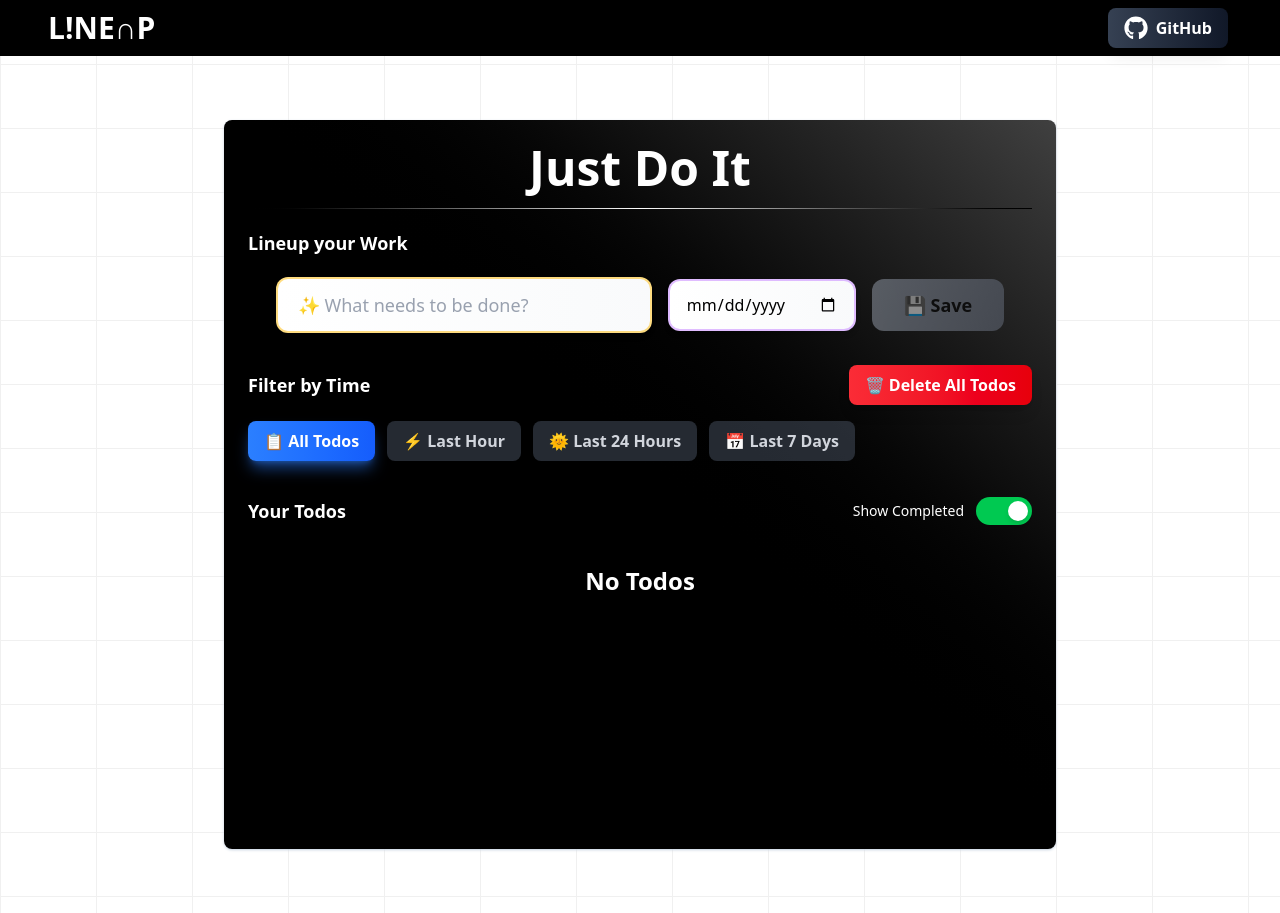
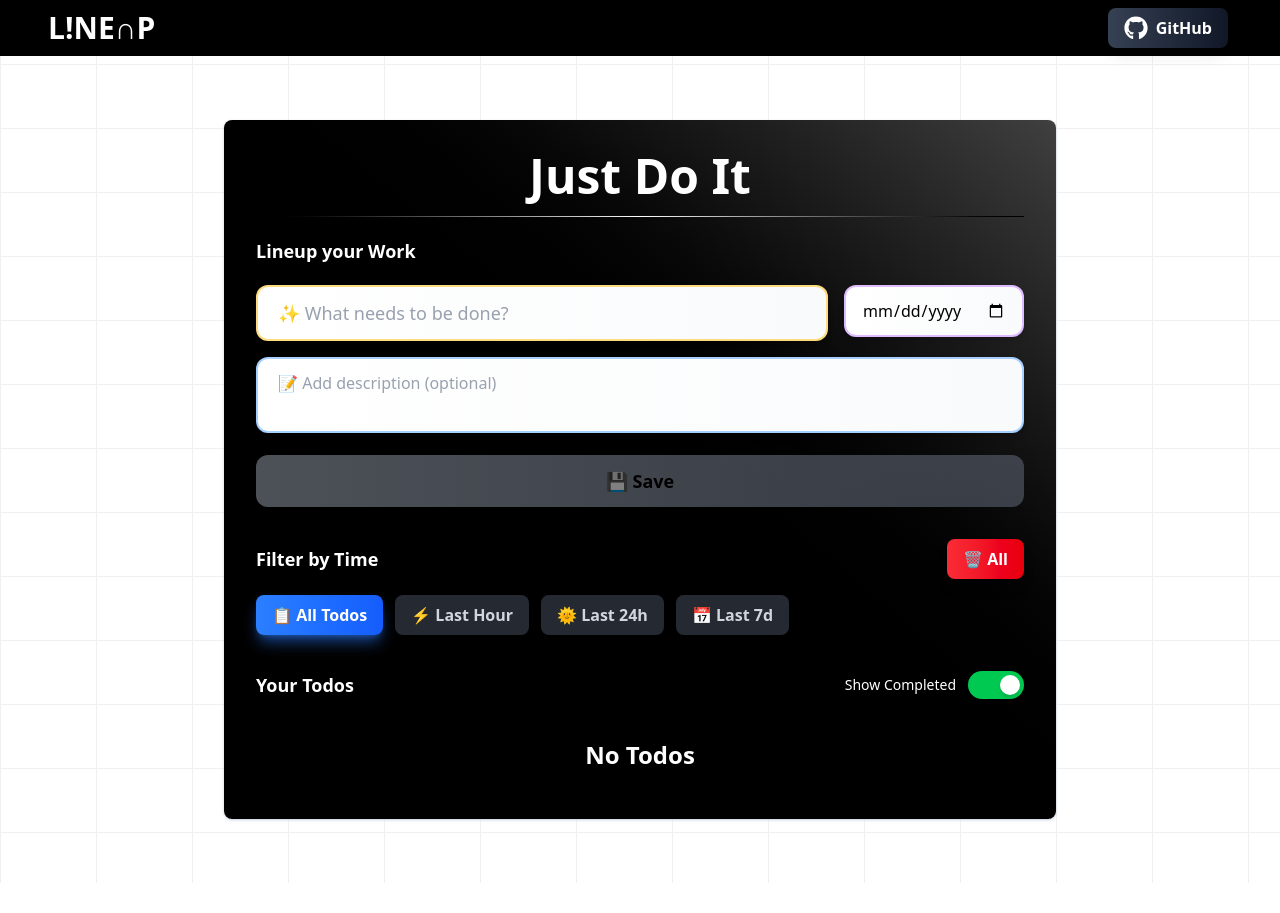
Before and after one commit to nihar8262/LineUp, a React (Vite) app: page / in a window 1280 px wide. After the commit the page ends 883 px from the top, so only its background shows below. Built offline with nearby package versions, Linux system fonts and the light colour scheme.

Commit message:
Added more features

```diff
--- a/src/App.jsx
+++ b/src/App.jsx
@@ -6,6 +6,7 @@ import { v4 as uuidv4 } from "uuid";
 
 function App() {
   const [todo, setTodo] = useState("");
+  const [description, setDescription] = useState("");
   const [deadline, setDeadline] = useState("");
   const [todos, setTodos] = useState([]);
   const [showCompleted, setShowCompleted] = useState(true);
@@ -26,6 +27,10 @@ function App() {
 
   const handleChange = (e) => {
     setTodo(e.target.value);
+  };
+
+  const handleDescriptionChange = (e) => {
+    setDescription(e.target.value);
   };
 
   const handleDateChange = (e) => {
@@ -49,6 +54,7 @@ function App() {
   const handleEdit = (e, id) => {
     let t = todos.filter((i) => i.id === id);
     setTodo(t[0].todo);
+    setDescription(t[0].description || "");
     setDeadline(t[0].deadline || "");
     let newTodos = todos.filter((item) => item.id !== id);
     setTodos([...newTodos]);
@@ -84,8 +90,9 @@ function App() {
   };
 
   const handleAdd = () => {
-    setTodos([{ id: uuidv4(), todo, deadline, isCompleted: false, createdAt: new Date().toISOString() }, ...todos]);
+    setTodos([{ id: uuidv4(), todo, description, deadline, isCompleted: false, createdAt: new Date().toISOString() }, ...todos]);
     setTodo("");
+    setDescription("");
     setDeadline("");
   };
 
@@ -94,12 +101,13 @@ function App() {
       <div class="absolute inset-0 -z-10 h-full w-full bg-white bg-[linear-gradient(to_right,#f0f0f0_1px,transparent_1px),linear-gradient(to_bottom,#f0f0f0_1px,transparent_1px)] bg-[size:6rem_4rem]"></div>
       <Navbar />
       <div className="md:container relative z-1000  md:mx-auto md:pt-16 p-8 pt-20 md:w-[70vw] pb-16">
-        <div className="bg-gradient-to-tr from-black via-black to-neutral-700 shadow-sm shadow-slate-300 p-6 rounded-lg text-white">
+        <div className="bg-gradient-to-tr from-black via-black to-neutral-700 shadow-sm shadow-slate-300 p-8 rounded-lg text-white">
           <h1 className="text-5xl text-center font-bold pb-4">Just Do It</h1>
           <div className="bg-gradient-to-r from-black via-white to-black h-[1px]  "></div>
           <h2 className="text-lg pt-5 pb-5 font-bold">Lineup your Work</h2>
-          <div className="flex flex-col md:flex-row justify-center items-center gap-4 w-full px-4">
-            <div className="relative w-full md:w-2/3 lg:w-1/2">
+          <div className="flex flex-col gap-4 w-full">
+            <div className="flex flex-col sm:flex-row gap-4 w-full">
+              <div className="relative w-full sm:flex-1">
                 <input
                   onChange={handleChange}
                   value={todo}
@@ -108,7 +116,7 @@ function App() {
                   placeholder="✨ What needs to be done?"
                 />
               </div>
-            <div className="relative w-full md:w-1/3 lg:w-1/4">
+              <div className="relative w-full sm:w-auto sm:min-w-[180px]">
                 <input
                   onChange={handleDateChange}
                   value={deadline}
@@ -116,66 +124,76 @@ function App() {
                   className="w-full bg-gradient-to-r from-white to-gray-50 border-2 border-purple-400/50 focus:border-purple-500 focus:ring-4 focus:ring-purple-400/20 rounded-xl px-4 py-3 text-black font-medium text-base transition-all duration-300 shadow-md focus:shadow-xl focus:shadow-purple-400/30 outline-none cursor-pointer"
                 />
               </div>
+            </div>
+            <div className="relative w-full">
+              <textarea
+                onChange={handleDescriptionChange}
+                value={description}
+                rows="2"
+                className="w-full bg-gradient-to-r from-white to-gray-50 border-2 border-blue-400/50 focus:border-blue-500 focus:ring-4 focus:ring-blue-400/20 rounded-xl px-5 py-3 text-black font-medium text-base placeholder:text-gray-400 transition-all duration-300 shadow-md focus:shadow-xl focus:shadow-blue-400/30 outline-none resize-none"
+                placeholder="📝 Add description (optional)"
+              />
+            </div>
             <button
               onClick={handleAdd}
               disabled={todo.length <= 3}
-              className="cursor-pointer bg-gradient-to-r from-amber-400 to-amber-500 hover:from-amber-500 hover:to-amber-600 disabled:from-gray-400 disabled:to-gray-500 disabled:cursor-not-allowed text-black font-bold text-lg px-8 py-3 rounded-xl shadow-lg hover:shadow-2xl hover:shadow-amber-500/50 disabled:shadow-none transition-all duration-300 transform hover:scale-105 active:scale-95 disabled:transform-none disabled:opacity-50"
+              className="w-full sm:w-auto cursor-pointer bg-gradient-to-r from-amber-400 to-amber-500 hover:from-amber-500 hover:to-amber-600 disabled:from-gray-400 disabled:to-gray-500 disabled:cursor-not-allowed text-black font-bold text-lg px-8 py-3 rounded-xl shadow-lg hover:shadow-2xl hover:shadow-amber-500/50 disabled:shadow-none transition-all duration-300 transform hover:scale-105 active:scale-95 disabled:transform-none disabled:opacity-50"
             >
-              <span className="flex items-center gap-2">
+              <span className="flex items-center justify-center gap-2">
                 💾 Save
               </span>
             </button>
           </div>
           <div className="pt-8 pb-3">
-            <div className="flex justify-between items-center mb-4">
+            <div className="flex flex-col sm:flex-row justify-between items-start sm:items-center gap-3 mb-4">
               <h2 className="text-lg font-bold">Filter by Time</h2>
               <button
                 onClick={handleDeleteFiltered}
-                className="cursor-pointer bg-gradient-to-r from-red-500 to-red-600 hover:from-red-600 hover:to-red-700 text-white font-semibold px-4 py-2 rounded-lg transition-all duration-300 transform hover:scale-105 shadow-lg hover:shadow-red-500/50 flex items-center gap-2"
+                className="w-full sm:w-auto cursor-pointer bg-gradient-to-r from-red-500 to-red-600 hover:from-red-600 hover:to-red-700 text-white font-semibold px-4 py-2 rounded-lg transition-all duration-300 transform hover:scale-105 shadow-lg hover:shadow-red-500/50 flex items-center justify-center gap-2"
               >
-                🗑️ Delete {timeFilter === "all" ? "All" : timeFilter === "1hour" ? "Last Hour" : timeFilter === "24hours" ? "Last 24h" : "Last 7d"} Todos
+                🗑️ <span className="hidden xs:inline">Delete</span> {timeFilter === "all" ? "All" : timeFilter === "1hour" ? "Last Hour" : timeFilter === "24hours" ? "Last 24h" : "Last 7d"} <span className="hidden xs:inline">Todos</span>
               </button>
             </div>
-            <div className="flex flex-wrap gap-3">
+            <div className="grid grid-cols-2 sm:flex sm:flex-wrap gap-2 sm:gap-3">
               <button
                 onClick={() => setTimeFilter("all")}
-                className={`cursor-pointer px-4 py-2 rounded-lg font-semibold transition-all duration-300 transform hover:scale-105 ${
+                className={`cursor-pointer px-3 sm:px-4 py-2 rounded-lg font-semibold transition-all duration-300 transform hover:scale-105 text-sm sm:text-base ${
                   timeFilter === "all"
                     ? "bg-gradient-to-r from-blue-500 to-blue-600 text-white shadow-lg shadow-blue-500/50"
                     : "bg-gray-600/50 text-gray-300 hover:bg-gray-600/80"
                 }`}
               >
-                📋 All Todos
+                📋 <span className="hidden sm:inline">All </span>Todos
               </button>
               <button
                 onClick={() => setTimeFilter("1hour")}
-                className={`cursor-pointer px-4 py-2 rounded-lg font-semibold transition-all duration-300 transform hover:scale-105 ${
+                className={`cursor-pointer px-3 sm:px-4 py-2 rounded-lg font-semibold transition-all duration-300 transform hover:scale-105 text-sm sm:text-base ${
                   timeFilter === "1hour"
                     ? "bg-gradient-to-r from-green-500 to-green-600 text-white shadow-lg shadow-green-500/50"
                     : "bg-gray-600/50 text-gray-300 hover:bg-gray-600/80"
                 }`}
               >
-                ⚡ Last Hour
+                ⚡ <span className="hidden sm:inline">Last </span>Hour
               </button>
               <button
                 onClick={() => setTimeFilter("24hours")}
-                className={`cursor-pointer px-4 py-2 rounded-lg font-semibold transition-all duration-300 transform hover:scale-105 ${
+                className={`cursor-pointer px-3 sm:px-4 py-2 rounded-lg font-semibold transition-all duration-300 transform hover:scale-105 text-sm sm:text-base ${
                   timeFilter === "24hours"
                     ? "bg-gradient-to-r from-orange-500 to-orange-600 text-white shadow-lg shadow-orange-500/50"
                     : "bg-gray-600/50 text-gray-300 hover:bg-gray-600/80"
                 }`}
               >
-                🌞 Last 24 Hours
+                🌞 <span className="hidden sm:inline">Last </span>24h
               </button>
               <button
                 onClick={() => setTimeFilter("7days")}
-                className={`cursor-pointer px-4 py-2 rounded-lg font-semibold transition-all duration-300 transform hover:scale-105 ${
+                className={`cursor-pointer px-3 sm:px-4 py-2 rounded-lg font-semibold transition-all duration-300 transform hover:scale-105 text-sm sm:text-base ${
                   timeFilter === "7days"
                     ? "bg-gradient-to-r from-purple-500 to-purple-600 text-white shadow-lg shadow-purple-500/50"
                     : "bg-gray-600/50 text-gray-300 hover:bg-gray-600/80"
                 }`}
               >
-                📅 Last 7 Days
+                📅 <span className="hidden sm:inline">Last </span>7d
               </button>
             </div>
           </div>
@@ -197,7 +215,7 @@ function App() {
               </div>
             </div>
           </div>
-          <div className="todos min-h-[35vh] pt-5 pb-4">
+          <div className="todos pt-5 pb-4 max-h-[50vh] overflow-y-auto">
             {todos.length === 0 && (
               <div className="text-center text-2xl font-bold">No Todos</div>
             )}
@@ -220,20 +238,20 @@ function App() {
                 (showCompleted || !item.isCompleted) && (
                   <div
                     key={item.id}
-                    className="todo group flex w-full md:w-4/5 justify-between items-center mx-auto bg-gradient-to-r from-amber-400/90 via-amber-300/80 to-yellow-400/90 p-4 rounded-xl my-4 shadow-lg hover:shadow-2xl hover:shadow-amber-500/50 transition-all duration-300 transform hover:scale-[1.02] border border-amber-200/30"
+                    className="todo group flex flex-col sm:flex-row w-full md:w-4/5 justify-between sm:items-center gap-3 mx-auto bg-gradient-to-r from-amber-400/90 via-amber-300/80 to-yellow-400/90 p-4 rounded-xl my-4 shadow-lg hover:shadow-2xl hover:shadow-amber-500/50 transition-all duration-300 transform hover:scale-[1.02] border border-amber-200/30"
                   >
-                    <div className="flex items-center gap-4 flex-1">
-                      <div className="relative">
+                    <div className="flex items-start gap-3 sm:gap-4 flex-1">
+                      <div className="relative mt-1">
                         <input
                           name={item.id}
                           onChange={handleCheckbox}
                           type="checkbox"
                           checked={item.isCompleted}
-                          className="appearance-none w-6 h-6 border-2 border-black rounded-md bg-white/80 checked:bg-green-500 checked:border-green-600 cursor-pointer transition-all duration-200 hover:scale-110"
+                          className="appearance-none w-5 h-5 sm:w-6 sm:h-6 border-2 border-black rounded-md bg-white/80 checked:bg-green-500 checked:border-green-600 cursor-pointer transition-all duration-200 hover:scale-110"
                         />
                         {item.isCompleted && (
                           <svg
-                            className="absolute top-0.5 left-0.5 w-5 h-5 text-white pointer-events-none"
+                            className="absolute top-0.5 left-0.5 w-4 h-4 sm:w-5 sm:h-5 text-white pointer-events-none"
                             fill="none"
                             stroke="currentColor"
                             viewBox="0 0 24 24"
@@ -247,9 +265,9 @@ function App() {
                           </svg>
                         )}
                       </div>
-                      <div className="flex flex-col gap-1 flex-1">
+                      <div className="flex flex-col gap-2 flex-1 min-w-0">
                         <div
-                          className={`text-black font-semibold text-lg transition-all duration-300 ${
+                          className={`text-black font-semibold text-base sm:text-lg transition-all duration-300 break-words ${
                             item.isCompleted
                               ? 'line-through opacity-60 text-gray-700'
                               : ''
@@ -257,9 +275,16 @@ function App() {
                         >
                           {item.todo}
                         </div>
+                        {item.description && (
+                          <div className={`text-black/80 text-sm break-words ${
+                            item.isCompleted ? 'line-through opacity-50' : ''
+                          }`}>
+                            {item.description}
+                          </div>
+                        )}
                         {item.deadline && (
-                          <div className="flex items-center gap-2 text-sm">
-                            <span className="bg-purple-600/90 text-white px-3 py-1 rounded-full font-medium shadow-md flex items-center gap-1">
+                          <div className="flex items-center gap-2 text-xs sm:text-sm">
+                            <span className="bg-purple-600/90 text-white px-2 sm:px-3 py-1 rounded-full font-medium shadow-md flex items-center gap-1">
                               📅 {new Date(item.deadline).toLocaleDateString('en-US', {
                                 month: 'short',
                                 day: 'numeric',
@@ -270,7 +295,7 @@ function App() {
                         )}
                       </div>
                     </div>
-                    <div className="button flex gap-2">
+                    <div className="button flex gap-2 justify-end sm:justify-start">
                       <button
                         onClick={(e) => {
                           handleEdit(e, item.id);
```
Lines whose indentation alone changed are shown as unchanged.
